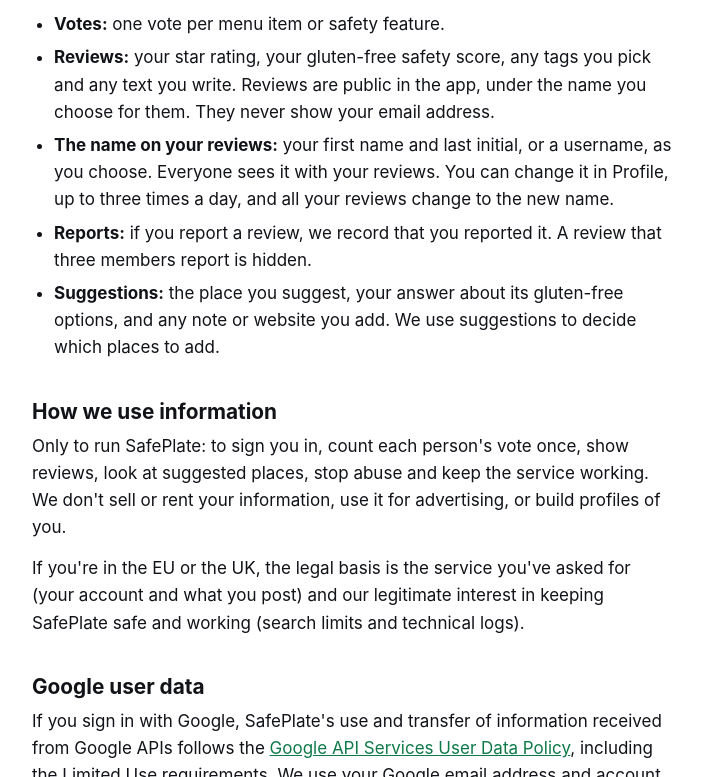
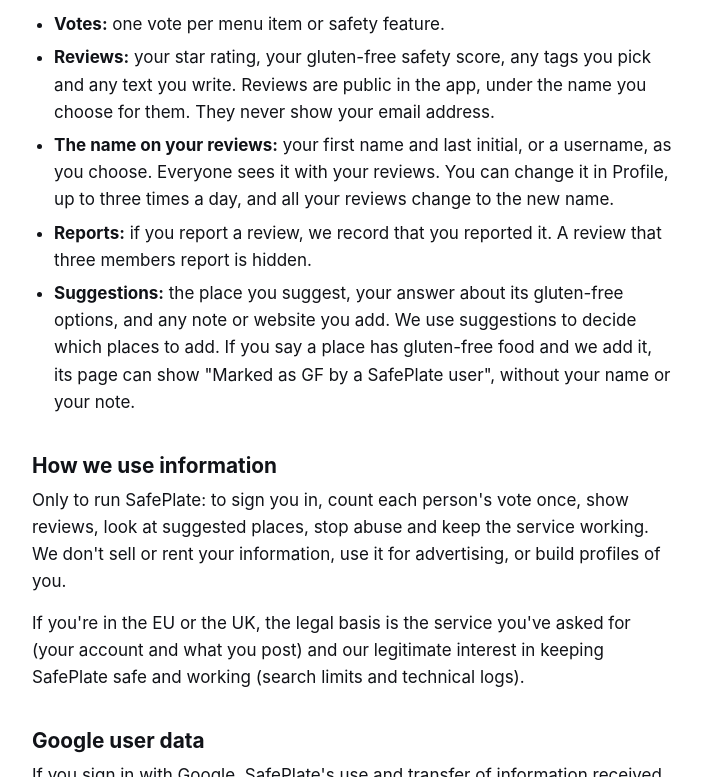
Before and after one commit to Fulmen123/fulmen123.github.io, a plain HTML site: page privacy.html in a window 1280 px wide. Shown: the part 1953-2730 px from the top of the page, without its empty margins (288-990 px from the left). Drawn offline with Linux system fonts and the light colour scheme.

Commit message:
Privacy policy: a place added from suggestions can show "Marked as GF by a SafePlate user"
The line shows on the place's page without the person's name or note. Approved by the owner on
2026-11-12 ("Yes, publish it").

Co-Authored-By: Claude Opus 5.5 <noreply@anthropic.com>

```diff
--- a/privacy.html
+++ b/privacy.html
@@ -22,7 +22,7 @@
 <main>
   <div class="wrap">
     <h1>Privacy policy</h1>
-    <p class="updated">Last updated: 3 November 2026</p>
+    <p class="updated">Last updated: 12 November 2026</p>
 
     <p>This policy explains what information the SafePlate app collects, why, and what you can do about it.
     SafePlate is run by Fulmen Labs ("we"). You can reach us at
@@ -90,7 +90,9 @@
       <li><strong>Reports:</strong> if you report a review, we record that you reported it. A review that three
       members report is hidden.</li>
       <li><strong>Suggestions:</strong> the place you suggest, your answer about its gluten-free options, and any
-      note or website you add. We use suggestions to decide which places to add.</li>
+      note or website you add. We use suggestions to decide which places to add. If you say a place has gluten-free
+      food and we add it, its page can show "Marked as GF by a SafePlate user", without your name or your
+      note.</li>
     </ul>
 
     <h2>How we use information</h2>
```
